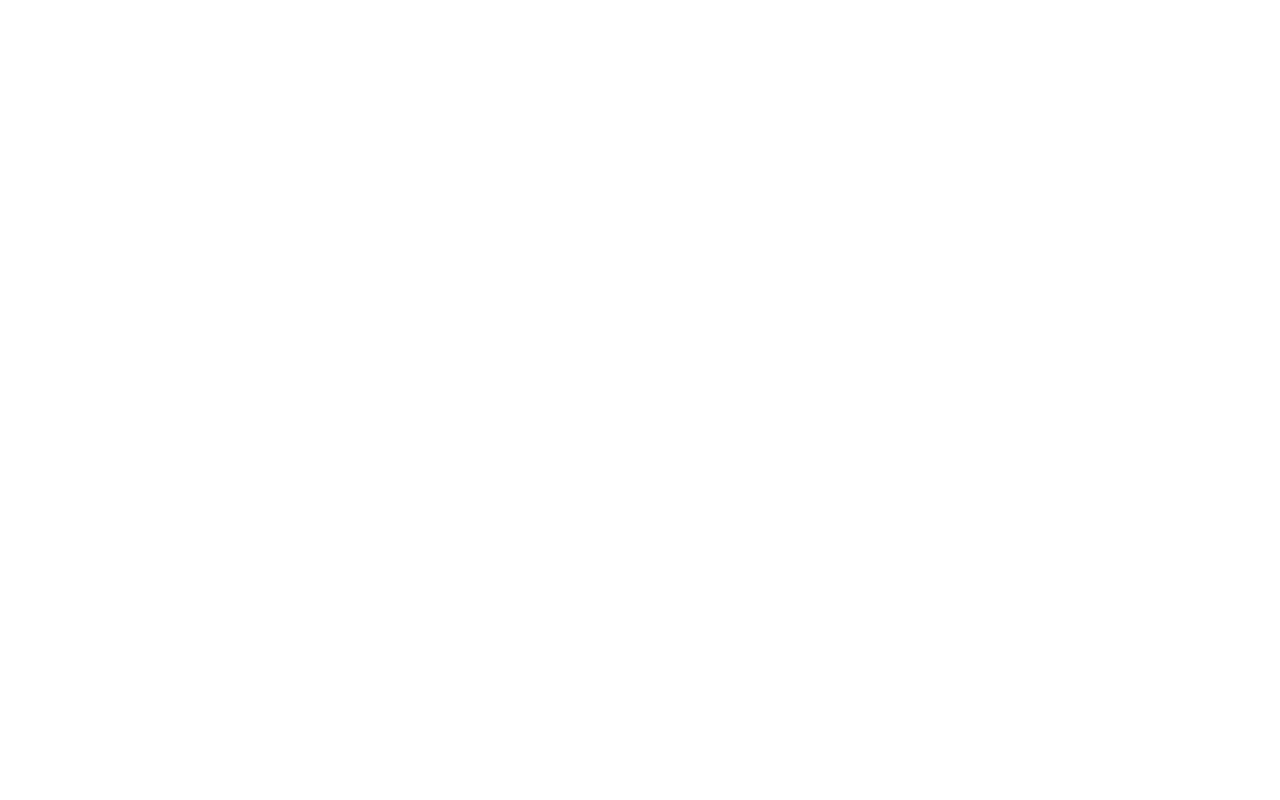
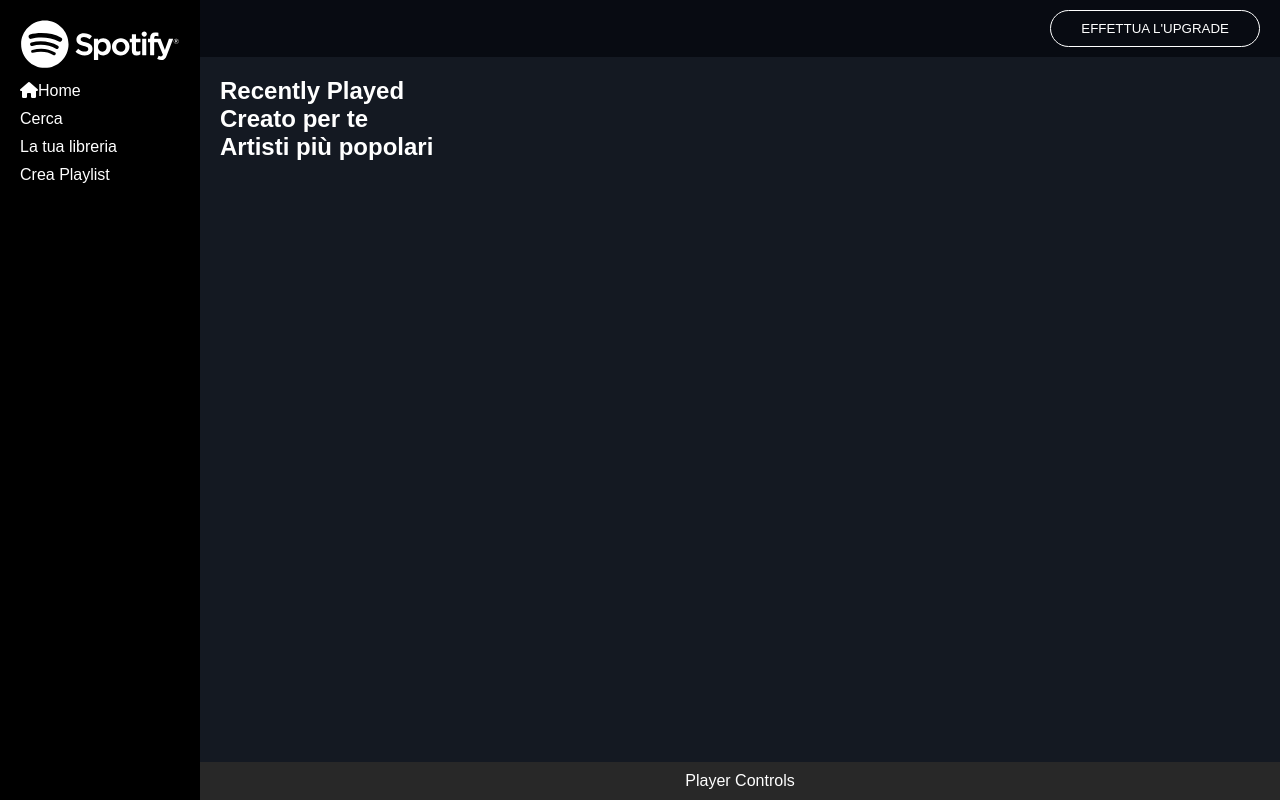
Before and after one commit to Jonathan-Ultini/html-css-spotifyweb, a plain HTML site: page index.html in a window 1280 px wide. Drawn offline with Linux system fonts and the light colour scheme.

Commit message:
starting layout

```diff
--- a/css/style.css
+++ b/css/style.css
@@ -1,10 +1,89 @@
 * {
-  margin: 0 auto;
+  margin: 0;
   padding: 0;
   box-sizing: border-box;
 }
 
+body,
+html {
+  height: 100%;
+  font-family: Arial, sans-serif;
+  display: flex;
+  flex-direction: column;
+}
+
 .container {
-  max-width: 1080px;
+  display: flex;
+  flex: 1;
+  flex-direction: column;
+}
+
+.sidebar {
+  position: fixed;
+  top: 0;
+  bottom: 0;
+  left: 0;
+  width: 200px;
+  background-color: #000;
+  color: white;
+  padding: 20px;
+  overflow-y: auto;
+}
+
+.content-wrapper {
+  margin-left: 200px;
+  /* spazio per la sidebar */
+  display: flex;
+  flex-direction: column;
+  height: 100vh;
+}
+
+.header {
+  background-color: #080B12;
+  color: white;
+  display: flex;
+  justify-content: flex-end;
+  align-items: center;
+  padding: 10px 20px;
+  flex: 0 0 auto;
+}
+
+.main {
+  flex: 1 1 auto;
+  background-color: #141922;
+  color: white;
+  overflow-y: auto;
   padding: 20px;
 }
+
+.footer {
+  background-color: #282828;
+  color: white;
+  display: flex;
+  justify-content: center;
+  align-items: center;
+  padding: 10px 20px;
+  flex: 0 0 auto;
+  position: fixed;
+  bottom: 0;
+  left: 200px;
+  right: 0;
+}
+
+nav ul {
+  list-style-type: none;
+}
+
+nav ul li {
+  margin: 10px 0;
+}
+
+button {
+  background-color: transparent;
+  color: white;
+  border: 1px solid white;
+  padding: 10px 30px;
+  cursor: pointer;
+  border-radius: 20px;
+  text-transform: uppercase;
+}
--- a/index.html
+++ b/index.html
@@ -1,14 +1,52 @@
 <!DOCTYPE html>
-<html lang="it">
+<html lang="en">
 
 <head>
   <meta charset="UTF-8">
   <meta name="viewport" content="width=device-width, initial-scale=1.0">
-  <title>Spotify</title>
+  <title>Spotify Layout</title>
+  <link rel="stylesheet" href="https://cdnjs.cloudflare.com/ajax/libs/font-awesome/6.6.0/css/all.min.css"
+    integrity="sha512-Kc323vGBEqzTmouAECnVceyQqyqdsSiqLQISBL29aUW4U/M7pSPA/gEUZQqv1cwx4OnYxTxve5UMg5GT6L4JJg=="
+    crossorigin="anonymous" referrerpolicy="no-referrer" />
+  <link rel="stylesheet" href="css/style.css">
 </head>
 
 <body>
-
+  <div class="container">
+    <aside class="sidebar">
+      <img src="img/logo.svg" alt="">
+      <nav>
+        <ul>
+          <li><i class="fa-solid fa-house"></i>Home</li>
+          <li>Cerca</li>
+          <li>La tua libreria</li>
+          <li>Crea Playlist</li>
+        </ul>
+      </nav>
+    </aside>
+    <div class="content-wrapper">
+      <header class="header">
+        <button>Effettua l'upgrade</button>
+      </header>
+      <main class="main">
+        <section class="recently-played">
+          <h2>Recently Played</h2>
+          <!-- Contenuto recentemente riprodotto -->
+        </section>
+        <section class="created-for-you">
+          <h2>Creato per te</h2>
+          <!-- Contenuto creato per te -->
+        </section>
+        <section class="popular-artists">
+          <h2>Artisti più popolari</h2>
+          <!-- Contenuto artisti popolari -->
+        </section>
+      </main>
+    </div>
+    <footer class="footer">
+      <div>Player Controls</div>
+    </footer>
+  </div>
 </body>
 
 </html>
```
